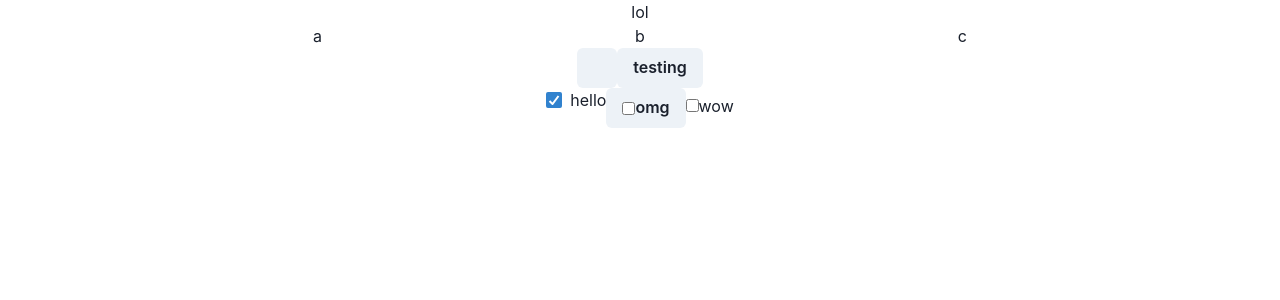
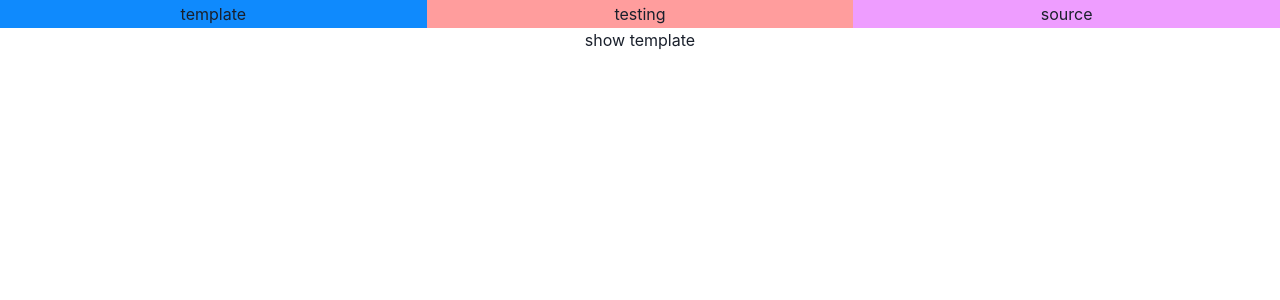
Before and after one commit to planetbridging/lucymode, a React (Create React App) app: page / in a window 1280 px wide. Shown: the top 300 px of the page. Built offline with nearby package versions, Linux system fonts and the light colour scheme.

Commit message:
implemented check box solution
creating json template editor

```diff
--- a/package.json
+++ b/package.json
@@ -12,6 +12,7 @@
     "framer-motion": "^4.1.17",
     "react": "^17.0.2",
     "react-dom": "^17.0.2",
+    "react-router-dom": "^5.3.0",
     "react-scripts": "4.0.3",
     "typescript": "^4.4.3",
     "web-vitals": "^1.1.2"
--- a/src/index.css
+++ b/src/index.css
@@ -6,3 +6,26 @@
   flex: 1;
   padding: 10px;
 }
+
+.topLink {
+  padding: 2px;
+  width: 100%;
+}
+
+.home:hover,
+.testing:hover,
+.source:hover {
+  background-color: #0f8afd;
+}
+
+.home {
+  background-color: #848484;
+}
+
+.testing {
+  background-color: #ff000062;
+}
+
+.source {
+  background-color: #d400ff62;
+}
--- a/src/templateGenerator/dynamicContent.js
+++ b/src/templateGenerator/dynamicContent.js
@@ -38,7 +38,7 @@ export var lstPanels = [];
 export var lstCheckIds = new Map();
 export var lstCheck = [];
 
-export class OnlyCHeck extends React.Component {
+export class CustomCheckBox extends React.Component {
   state = {
     location: false,
   };
@@ -114,27 +114,25 @@ export class CheckList extends React.Component {
     } catch (e) {
       console.log("unable to set checked item");
     }
-    //console.log(lstCheck);
-    //this.props.parentCallback(lst, id);
     this.props.parentCallback(lst, id);
   };
 
-  onClick = (e) => {
-    var { sel, clicked } = this.state;
-    //this.setState({ location: !e.target.checked });
-    //console.log(e.target.checked);
-    //console.log(e.target.value);
-    //this.props.parentCallback();
-    console.log(e);
-    clicked += 1;
-    if (sel) {
-      sel = false;
+  onClick = (e, i, id) => {
+    var { checked } = this.state;
+    const index = lstCheck[id].lst.indexOf(e);
+    if (checked[i]) {
+      checked[i] = false;
+      if (index > -1) {
+        lstCheck[id].lst.splice(index, 1);
+      }
     } else {
-      sel = true;
+      checked[i] = true;
+      if (index != 0) {
+        lstCheck[id].lst.push(e);
+      }
     }
-    console.log(sel);
-    console.log(clicked);
-    this.setState({ sel: sel, clicked: clicked });
+
+    this.setState({ checked: checked });
     this.props.parentCallback();
   };
 
@@ -142,33 +140,17 @@ export class CheckList extends React.Component {
     this.props.parentCallback();
   };
   render() {
-    var { sel } = this.state;
+    var { checked } = this.state;
     var checkingitems = this.props.items.map((i, index) => (
-      <Checkbox
+      <Button
         key={uuidv4()}
-        defaultChecked={false}
-        onChange={(e) =>
-          this.setCheckedItems(this.props.id, [i, e.target.checked])
-        }
-        className={this.props.classes}
-        key={uuidv4()}
-        Button
-        colorScheme={this.props.cs}
-        size={this.props.size}
-        isChecked={true}
+        onClick={(e) => this.onClick(i, index, this.props.id)}
       >
+        <CustomCheckBox check={checked[index]} />
         {i}
-      </Checkbox>
+      </Button>
     ));
-    return (
-      <>
-        {checkingitems}
-        <Button onClick={(e) => this.onClick("lol")}>
-          <OnlyCHeck check={sel} />
-          omg
-        </Button>
-      </>
-    );
+    return <>{checkingitems}</>;
   }
 }
 
--- a/src/templateGenerator/tg.jsx
+++ b/src/templateGenerator/tg.jsx
@@ -1,5 +1,6 @@
 import React from "react";
 import { v4 as uuidv4 } from "uuid";
+import { BrowserRouter as Router, Switch, Route, Link } from "react-router-dom";
 import * as sc from "./staticContent";
 import * as dc from "./dynamicContent";
 
@@ -18,63 +19,66 @@ class TG extends React.Component {
     //const { lstChecked } = this.state;
     //this.setState({ lstDyn: dc.lstPanelIds, lstChecked: dc.lstCheck });
     this.forceUpdate();
-    console.log("redender");
-  };
-
-  handleCallbackChecked = (items) => {
-    //const { lstChecked } = this.state;
-    //lstChecked = items;
-    //this.setState({ lstDyn: dc.lstPanelIds, lstChecked: dc.lstCheck });
-    //this.forceUpdate();
-    console.log("fefe");
-    console.log(items);
-  };
-
-  updateSelectedItems = (lst, num) => {
-    //selectedKnownSoft
-    //console.log(lst);
-    //console.log(num);
-    const { lstChecked } = this.state;
-    this.updateCheckLst(num);
-    if (lst[1]) {
-      if (!lstChecked[num].includes(lst[0])) {
-        lstChecked[num].push(lst[0]);
-      }
-    } else {
-      const index = lstChecked[num].indexOf(lst[0]);
-      if (index > -1) {
-        lstChecked[num].splice(index, 1);
-      }
-    }
-    console.log(lstChecked);
-    ttt = lst[0];
-    console.log(ttt);
-    //this.shouldComponentUpdate();
-    const timer = setTimeout(() => {
-      this.forceUpdate();
-    }, 1000);
-    //this.setState({ change: uuidv4() });
-  };
-
-  updateCheckLst = (id) => {
-    const { lstChecked } = this.state;
-    if (id >= lstChecked.length) {
-      for (var i = 0; i <= id; i++) {
-        lstChecked.push([]);
-      }
-    }
+    console.log("rerender page");
   };
 
   render() {
     const { lstChecked } = this.state;
     var listItems = dc.lstPanels.map((i) => <div key={uuidv4()}>{i.lst}</div>);
     var checkeditems = [];
-    for (var c in lstChecked) {
-      var tmp = lstChecked[c].map((i) => <div key={uuidv4()}>{i}</div>);
+    for (var c in dc.lstCheck) {
+      var tmp = dc.lstCheck[c].lst.map((i) => <div key={uuidv4()}>{i}</div>);
       checkeditems.push(tmp);
     }
-    console.log(checkeditems);
+
     return (
+      <Router>
+        <div>
+          <div className="fixedMenu">
+            <div className="windowMenuSteps">
+              {sc.getFlex([
+                sc.getSpace(),
+                <Link
+                  className="topLink home"
+                  activeClass="active"
+                  to="/"
+                  spy={true}
+                  smooth={true}
+                  offset={0}
+                  duration={500}
+                >
+                  template
+                </Link>,
+                sc.getSpace(),
+                <Link
+                  className="topLink testing"
+                  activeClass="active"
+                  to="/testing/"
+                  spy={true}
+                  smooth={true}
+                  offset={0}
+                  duration={500}
+                >
+                  testing
+                </Link>,
+                sc.getSpace(),
+                <Link
+                  className="topLink source"
+                  activeClass="active"
+                  to="/source/"
+                  spy={true}
+                  smooth={true}
+                  offset={0}
+                  duration={500}
+                >
+                  source
+                </Link>,
+                sc.getSpace(),
+              ])}
+            </div>
+          </div>
+          <Switch>
+            <Route path="/testing/">
               <div>
                 {sc.getBox(sc.getText("lol"))}
                 {sc.getFlex([
@@ -104,13 +108,26 @@ class TG extends React.Component {
                 {listItems}
                 <dc.CheckList
                   id={0}
-          items={["hello"]}
+                  items={["hello", "my", "name", "is", "shannon"]}
+                  parentCallback={this.handleCallback}
+                />
+                <dc.CheckList
+                  id={1}
+                  items={["a", "b", "c", "d", "e"]}
                   parentCallback={this.handleCallback}
                 />
                 {checkeditems}
-        <dc.OnlyCHeck item="ffs" />
+
                 {ttt}
               </div>
+            </Route>
+
+            <Route exact path="/">
+              show template
+            </Route>
+          </Switch>
+        </div>
+      </Router>
     );
   }
 }
```
Also changed, not shown: 1 other file (tests, documents, lock files or other folders). Lines whose indentation alone changed are shown as unchanged.
